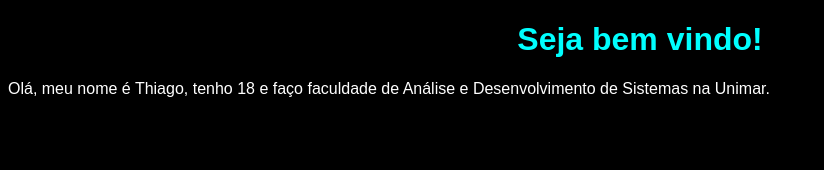
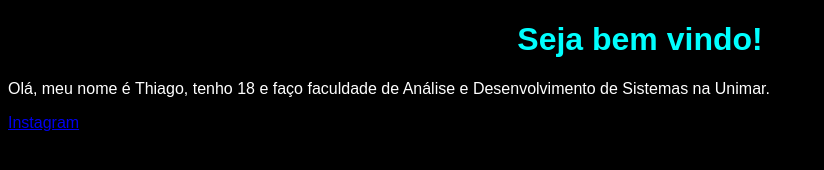
Before and after one commit to Thiisp/github-pages, a plain HTML site: page index.html in a window 1280 px wide. Shown: the whole page, without its empty margins (0-824 px from the left). Drawn offline with Linux system fonts and the light colour scheme.

Commit message:
Add files via upload

```diff
--- a/index.html
+++ b/index.html
@@ -14,6 +14,10 @@
     <div class="texto">
         <p>Olá, meu nome é Thiago, tenho 18 e faço faculdade de Análise e Desenvolvimento de Sistemas na Unimar.</p>
     </div>
+
+    <div class="redessociais">
+        <a href="instagram.com/thiisp">Instagram</a>
+    </div>
 </body>
 
 </html>
--- a/style.css
+++ b/style.css
@@ -13,3 +13,8 @@ body {
     color: white;
     font-size: medium;
 }
+
+.redessociais {
+    color: blue;
+    font-size: medium;
+}
```
